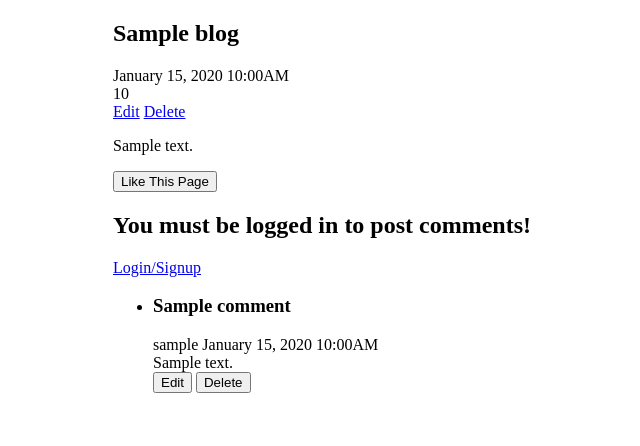
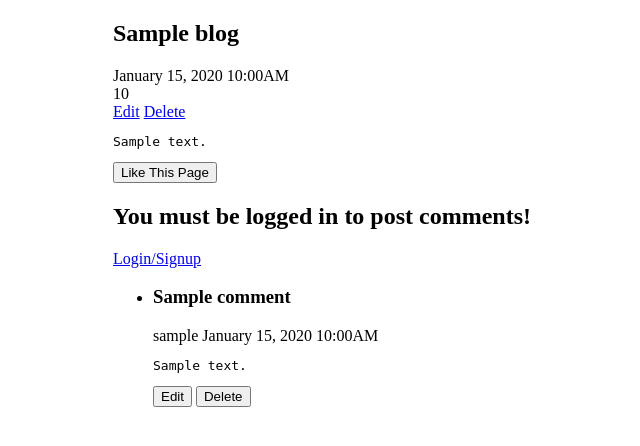
Before and after one commit to hyungmogu/udacity-multi-user-blog, a Python web app: template Multi-user Blog/templates/readPost.html in a window 1280 px wide. Shown: the part 103-549 px from the top of the page, without its empty margins (143-783 px from the left). Run offline with Jinja, Linux system fonts and the light colour scheme; the template is opened without the code that fills it: most values are stand-ins (such as "Sample title", 1, 10 or a date in 2020); some libraries are stand-ins or nearby versions.

Commit message:
fix: Fix texts ignoring tabs and newlines
Added pre tag.

```diff
--- a/Multi-user Blog/templates/readPost.html
+++ b/Multi-user Blog/templates/readPost.html
@@ -35,7 +35,7 @@
 
 {%block content%}
 	<article class="blog">
-		<p>{{blog.content}}</p>
+		<pre>{{blog.content}}</pre>
 	</article>
 {%endblock%}
 
@@ -86,7 +86,7 @@
 								<span class='author'>{{comment.author.username}}</span>
 								<span class='date-created'>{{comment.date_created.strftime('%B %d, %Y %I:%M%p')}}</span>
 							</div>
-							<div class='texts'>{{comment.content}}</div>
+							<pre class='texts'>{{comment.content}}</pre>
 							<div class='options'>
 								<button class="edit">Edit</button>
 								<button class="delete">Delete</button>
@@ -176,7 +176,7 @@
 					$("#new-comment-form textarea").val("");
 					// Append new comment in the list of comments
 					var $count = localStorage.count;
-					$("#comments ul").prepend("<li id='new-comment-"+$count+"' class='comment'><div class='content'><h3 class='title'>"+result["title"]+"</h3><div class='meta'><span class='author'>"+result["author"]+"</span><span class='date-created'>"+result["date_created"]+"</span></div><div class='texts'>"+result["content"]+"</div><div class='options'><button class='edit'>Edit</button><button class='delete'>Delete</button></div><input type='hidden' value='"+result["id"]+"'></div><div class='result'></div></li>");
+					$("#comments ul").prepend("<li id='new-comment-"+$count+"' class='comment'><div class='content'><h3 class='title'>"+result["title"]+"</h3><div class='meta'><span class='author'>"+result["author"]+"</span><span class='date-created'>"+result["date_created"]+"</span></div><pre class='texts'>"+result["content"]+"</pre><div class='options'><button class='edit'>Edit</button><button class='delete'>Delete</button></div><input type='hidden' value='"+result["id"]+"'></div><div class='result'></div></li>");
 					$(".comment button.edit").click(function(){render_comment_edit(this);});
 					$(".comment button.delete").click(function(){delete_comment(this);});
 				};
```
